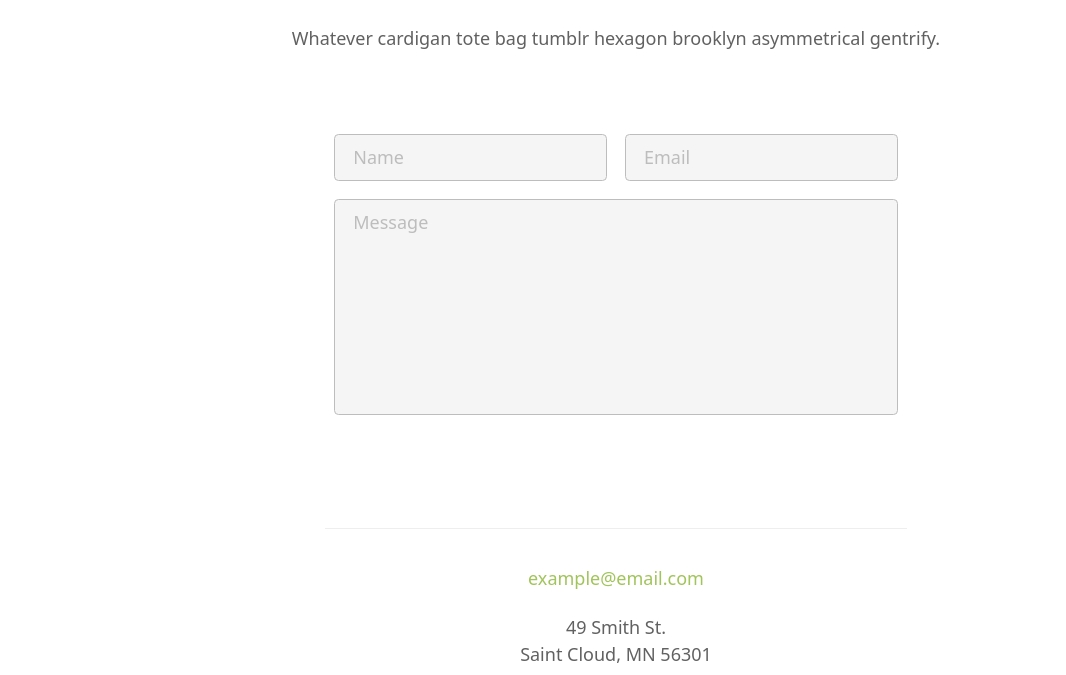
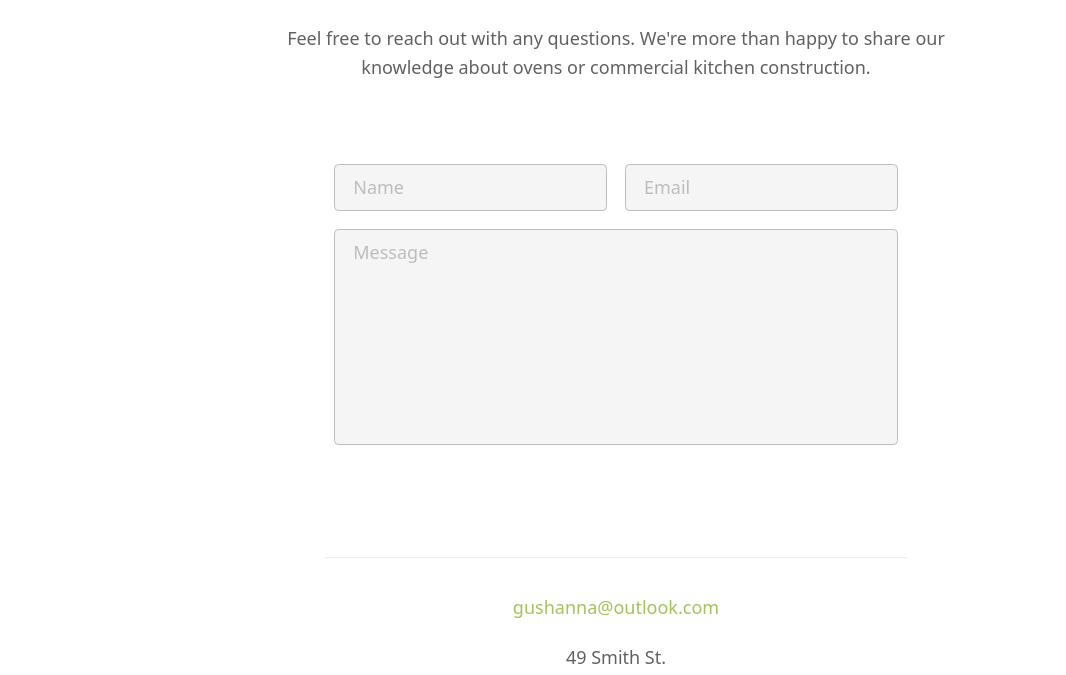
Before and after one commit to helpotters/riverstone, a Gatsby site: page /contact in a window 1280 px wide. Shown: the part 264-939 px from the top of the page, without its empty margins (24-1090 px from the left). Built offline with nearby package versions, Linux system fonts and the light colour scheme; Gatsby itself is replaced by a stand-in of ours; what @tailwindcss/custom-forms, tailwindcss-aspect-ratio, tailwindcss-responsive-embed would draw is missing.

Commit message:
feat: added netlify contact form

```diff
--- a/public/page-data/dev-404-page/page-data.json
+++ b/public/page-data/dev-404-page/page-data.json
@@ -1 +1 @@
-{"componentChunkName":"component---cache-dev-404-page-js","path":"/dev-404-page/","result":{"data":{"allSiteFunction":{"nodes":[]},"allSitePage":{"nodes":[{"path":"/products/post-1/"},{"path":"/products/post-2/"},{"path":"/404/"},{"path":"/404.html"},{"path":"/blog-post/"},{"path":"/contact/"},{"path":"/"},{"path":"/our-blog/"},{"path":"/our-farm/"},{"path":"/our-products/"},{"path":"/our-story/"},{"path":"/our-team/"},{"path":"/page-2/"},{"path":"/products/"}]}},"pageContext":{}},"staticQueryHashes":[],"slicesMap":{}}
+{"componentChunkName":"component---cache-dev-404-page-js","path":"/dev-404-page/","result":{"data":{"allSiteFunction":{"nodes":[]},"allSitePage":{"nodes":[{"path":"/products/post-2/"},{"path":"/products/post-1/"},{"path":"/404/"},{"path":"/404.html"},{"path":"/blog-post/"},{"path":"/contact/"},{"path":"/"},{"path":"/our-blog/"},{"path":"/our-farm/"},{"path":"/our-products/"},{"path":"/our-story/"},{"path":"/our-team/"},{"path":"/page-2/"},{"path":"/products/"}]}},"pageContext":{}},"staticQueryHashes":[],"slicesMap":{}}
--- a/src/pages/contact.js
+++ b/src/pages/contact.js
@@ -16,11 +16,17 @@ const ContactPage = () => (
                 Contact Us
               </h1>
               <p className="mx-auto text-base leading-relaxed lg:w-2/3">
-                Whatever cardigan tote bag tumblr hexagon brooklyn asymmetrical
-                gentrify.
+                Feel free to reach out with any questions. We're more than happy
+                to share our knowledge about ovens or commercial kitchen
+                construction.
               </p>
             </div>
-            <div className="mx-auto lg:w-1/2 md:w-2/3">
+            <form
+              className="mx-auto lg:w-1/2 md:w-2/3"
+              name="contact"
+              method="POST"
+              data-netlify="true"
+            >
               <div className="flex flex-wrap -m-2">
                 <div className="w-1/2 p-2">
                   <input
@@ -48,7 +54,7 @@ const ContactPage = () => (
                   </button>
                 </div>
                 <div className="w-full p-2 pt-8 mt-8 text-center border-t border-gray-200">
-                  <a className="text-secondary">example@email.com</a>
+                  <a className="text-secondary">gushanna@outlook.com</a>
                   <p className="my-5 leading-normal">
                     49 Smith St.
                     <br />
@@ -115,7 +121,7 @@ const ContactPage = () => (
                   </span>
                 </div>
               </div>
-            </div>
+            </form>
           </div>
         </section>
       </div>
--- a/src/pages/index.js
+++ b/src/pages/index.js
@@ -69,7 +69,7 @@ const IndexPage = () => (
               <Button url="/products" children="View past designs" />
             </div>
             <div className="flex justify-start items-start flex-grow-0 flex-shrink-0">
-              <Button url="/products" children="Message us a question" />
+              <Button url="/contact" children="Message us a question" />
             </div>
           </div>
         </div>
```
Also changed, not shown: public/page-data/products/page-data.json (+1 -1 lines).
